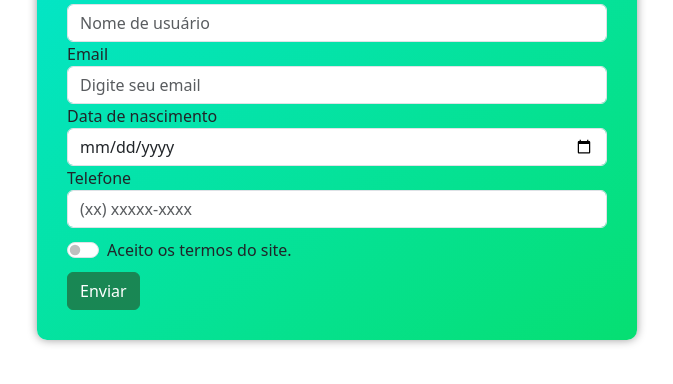
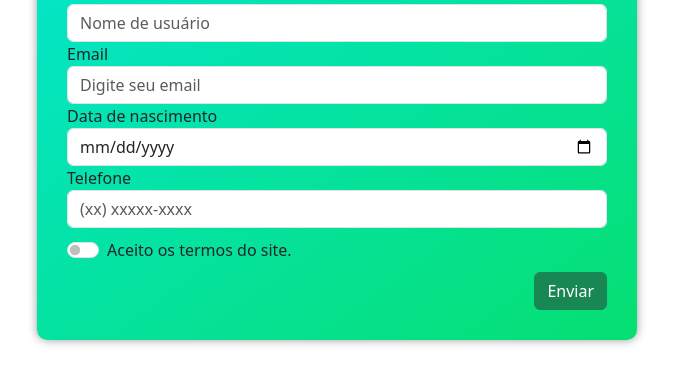
Before and after one commit to FranciscoWan/EBAC_estudos, a plain HTML site: page Formulário_Bootstrap/index.html in a window 1280 px wide. Shown: the part 116-500 px from the top of the page, without its empty margins (303-976 px from the left). Drawn offline with nearby package versions, Linux system fonts and the light colour scheme.

Commit message:
Att position button

```diff
--- a/Formulário_Bootstrap/index.html
+++ b/Formulário_Bootstrap/index.html
@@ -31,7 +31,7 @@
                     <label class="form-check-label" for="aceito-termos">Aceito os termos do site.</label>
                     <input class="form-check-input" type="checkbox" id="aceito-termos">
                 </div>
-                <div class="form-group margin">
+                <div class="form-group margin text-end">
                     <button type="submit" class="btn btn-success">Enviar</button>
                 </div>
             </form>
```
